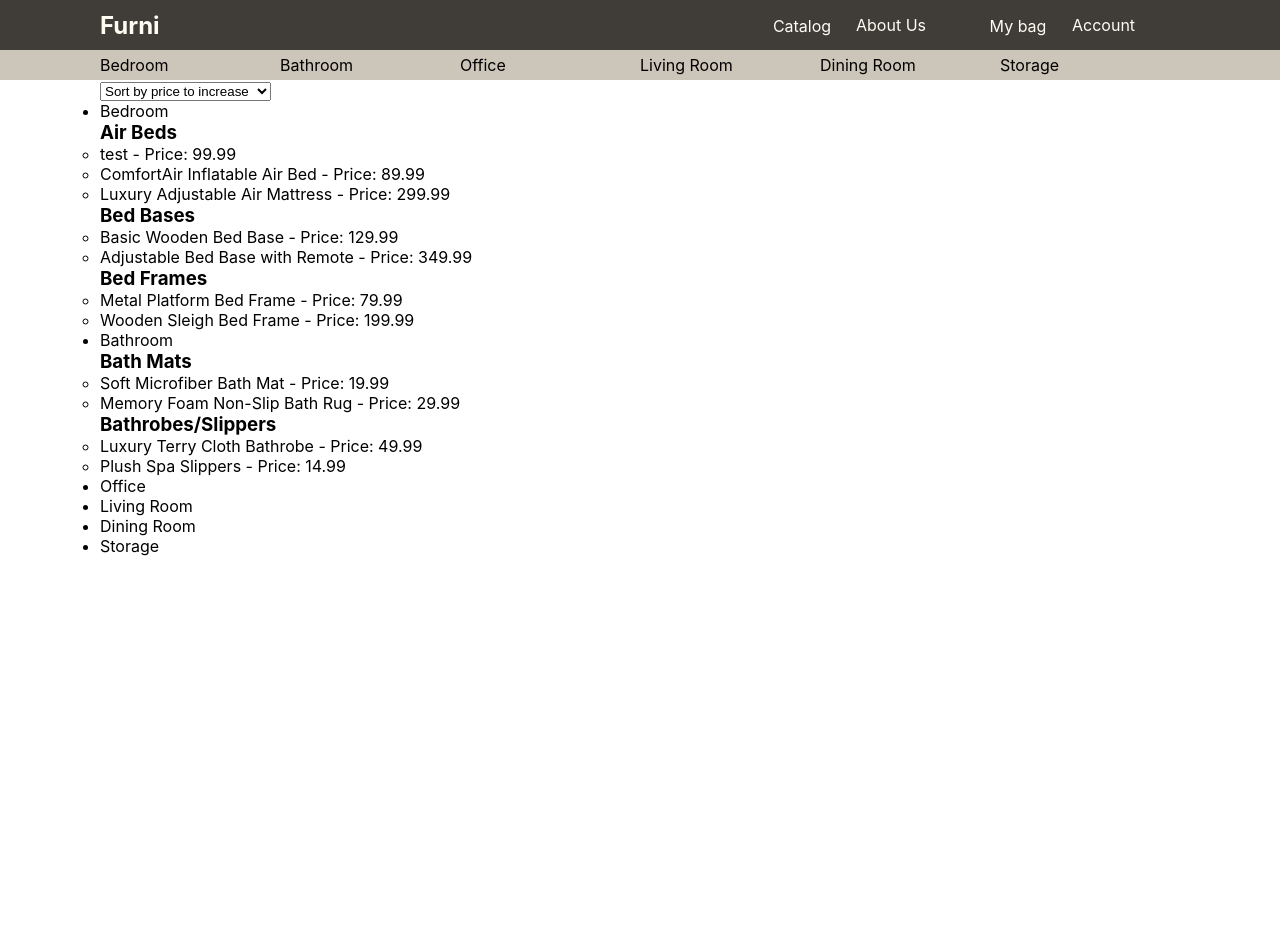
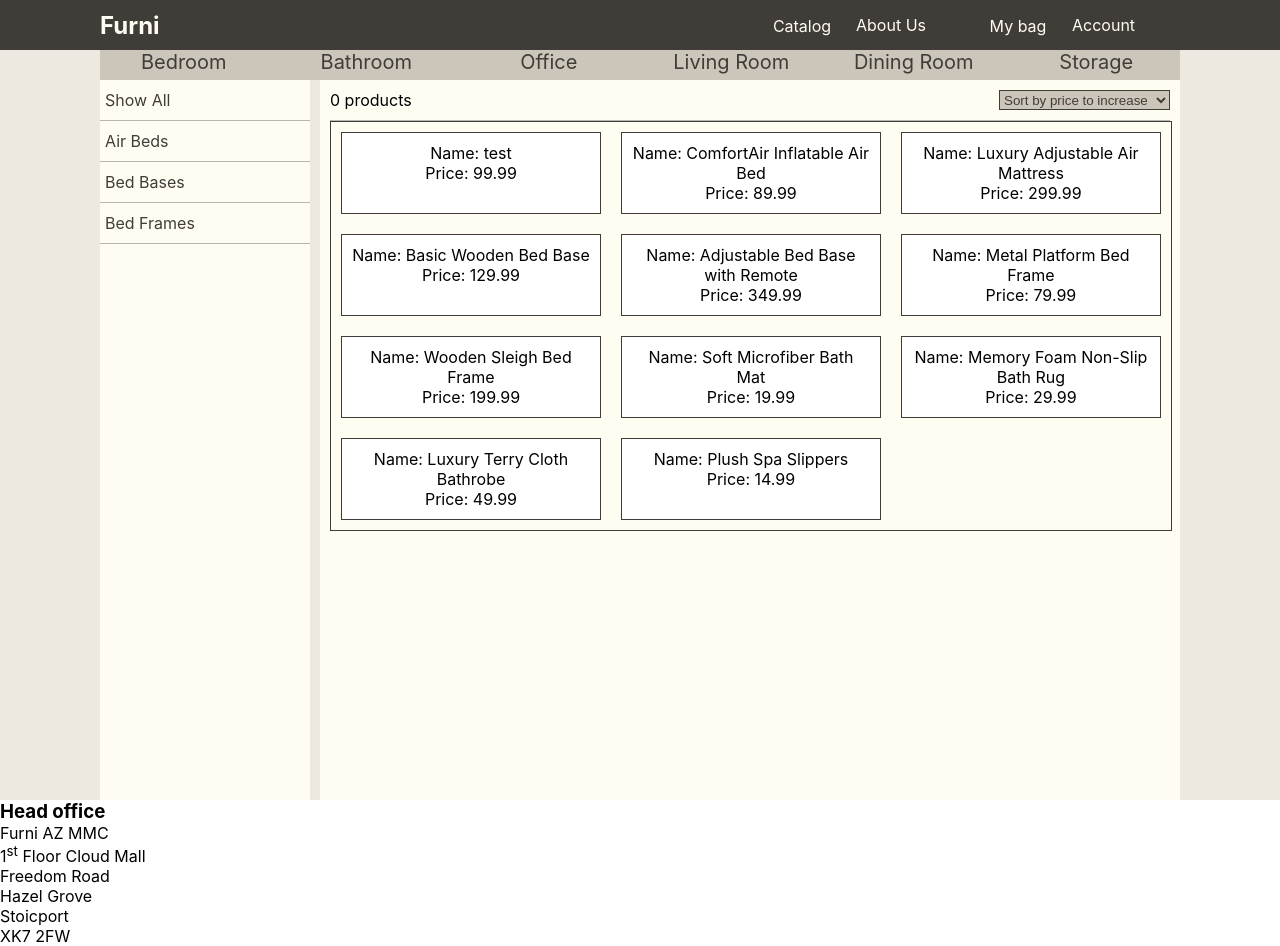
Before and after one commit to Sahibo/React, a React (Create React App) app in the folder project-react-store/: page / in a window 1280 px wide. Before the commit the page ends 800 px from the top, so only its background shows below. Built offline with nearby package versions, Linux system fonts and the light colour scheme.

Commit message:
Catalog grid done

```diff
--- a/project-react-store/src/Footer/Footer.jsx
+++ b/project-react-store/src/Footer/Footer.jsx
@@ -1,7 +1,27 @@
+import "./styles/Footer.css";
+
 export function Footer() {
   return (
-    <footer class="text-center text-lg-start bg-black text-muted">
+    <footer class="footer-container">
+      <div className="footer-column">
+        <div className="footer-title">
+          <h3>Head office</h3>
+        </div>
 
+        <div className="footer-content">
+          <p className="content-p">
+            Furni AZ MMC<br/>
+            1<sup>st</sup> Floor Cloud Mall<br/>
+            Freedom Road<br/>
+            Hazel Grove<br/>
+            Stoicport<br/>
+            XK7 2FW
+          </p>
+          <p>
+
+          </p>
+        </div>
+      </div>
     </footer>
   );
 }
--- a/project-react-store/src/Header/styles/Header.css
+++ b/project-react-store/src/Header/styles/Header.css
@@ -3,7 +3,7 @@
     padding: 0;
 }
 
-h1, span, a {
+.header-container * {
     color: #fffcf2;
     vertical-align: middle;
 }
--- a/project-react-store/src/Main/Catalog.jsx
+++ b/project-react-store/src/Main/Catalog.jsx
@@ -1,20 +1,53 @@
-import { useEffect, useState  } from "react";
+import { useEffect, useState } from "react";
 import { useDispatch, useSelector } from "react-redux";
-import { fetchContent, handleSort  } from "../store/reducer";
+import { fetchContent, handleSort } from "../store/reducer";
 import "./styles/Catalog.css";
 
 export function Catalog() {
   const dispatch = useDispatch();
   let data = useSelector((state) => state.products.categoriesArr);
-  let [sortByPrice, setSortByPrice] = useState({ increase: 'Sort by price to increase', decrease: 'Sort by price to decrease' })
-  let [sortByCategory, setSortByCategory] = useState('')
+  let [sortByPrice, setSortByPrice] = useState({
+    increase: "Sort by price to increase",
+    decrease: "Sort by price to decrease",
+  });
+  let [productsList, setProductsList] = useState([]);
+  let [selectedCategory, setSelectedCategory] = useState("Bedroom");
+  let [subcategory, setSubcategory] = useState("");
+  let [showAll, setShowAll] = useState(true);
 
   useEffect(() => {
     dispatch(fetchContent());
-
   }, []);
 
-  console.log(data);
+  const filteredSubcategories = data.find(
+    (category) => category.name === selectedCategory
+  )?.subcategories;
+
+  const handleCategoryChange = (e, category) => {
+    e.preventDefault();
+    setSelectedCategory(category);
+    setProductsList([]);
+    setShowAll(false);
+  };
+
+  const setSelectedSubcategory = (e, subcategory) => {
+    e.preventDefault();
+    setSubcategory(subcategory);
+    setShowAll(false);
+
+    const products =
+      data
+        .find((category) => category.name === selectedCategory)
+        ?.subcategories.find((sub) => sub.name === subcategory)?.products || [];
+
+    setProductsList(products);
+  };
+
+  const showAllProducts = (e) => {
+    e.preventDefault();
+    setShowAll(true);
+  };
+
   return (
     <div className="catalog-container">
       <div className="categories-container">
@@ -22,7 +55,13 @@ export function Catalog() {
           {Array.isArray(data) && data.length > 0 ? (
             data.map((category, index) => (
               <li className="category" key={index}>
-                {category.name}
+                <a
+                  onClick={(e) => handleCategoryChange(e, category.name)}
+                  className="category"
+                  href=""
+                  key={index}>
+                  {category.name}
+                </a>
               </li>
             ))
           ) : (
@@ -31,40 +70,68 @@ export function Catalog() {
         </ul>
       </div>
 
-      <ul>
-        <select onChange={(e) => dispatch(handleSort(e.target.value))}>
-          <option value={sortByPrice.increase}>{sortByPrice.increase}</option>
-          <option value={sortByPrice.decrease}>{sortByPrice.decrease}</option>
-        </select>
+      <div className="content-container">
+        {selectedCategory && filteredSubcategories && (
+          <aside className="side-container">
+            <ul className="subcategories-list">
+              <li className="subcategory">
+                <a href="" onClick={(e) => showAllProducts(e)}>
+                  Show All
+                </a>
+              </li>
 
-
-
-
-
-        {Array.isArray(data) && data.length > 0 ? (
-          data.map((category, categoryIndex) => (
-            <li key={categoryIndex}>
-              {category.name}
-              {category.subcategories.map((subcategory, subcategoryIndex) => (
-                <div key={subcategoryIndex}>
-                  <h3>{subcategory.name}</h3>
-                  <ul>
-                    {subcategory.products.map((product, productIndex) => (
-                      <li key={productIndex}>
-                        {product.name} - Price: {product.price}
-                      </li>
-                    ))}
-                  </ul>
-                </div>
+              {filteredSubcategories.map((subcategory, index) => (
+                <li className="subcategory">
+                  <a onClick={(e) => setSelectedSubcategory(e, subcategory.name)}
+                    href="" key={index}>
+                      {subcategory.name}
+                    </a>
+                </li>
               ))}
-            </li>
-          ))
-        ) : (
-          <p>Error</p>
+            </ul>
+          </aside>
         )}
 
-      </ul>
+        <div className="products-outer-container">
+          <div className="products-sort">
+            <span>{productsList.length} products</span>
+            <select onChange={(e) => dispatch(handleSort(e.target.value))} className="select-box">
+              <option value={sortByPrice.increase}>
+                {sortByPrice.increase}
+              </option>
+              <option value={sortByPrice.decrease}>
+                {sortByPrice.decrease}
+              </option>
+            </select>
+          </div>
 
+          <div className="products-container">
+            {showAll ? (
+              <div className="products-list">
+                  {data.map((category) =>
+                    category.subcategories.map((subcategory) =>
+                      subcategory.products.map((product, index) => (
+                        <div key={index} className="product-item">
+                          <p>Name: {product.name}</p>
+                          <p>Price: {product.price}</p>
+                        </div>
+                      ))
+                    )
+                  )}
+              </div>
+            ) : productsList.length > 0 ? (
+              <div className="products-list">
+                  {productsList.map((product, index) => (
+                    <div key={index} className="product-item">
+                      <p>Name: {product.name}</p>
+                      <p>Price: {product.price}</p>
+                    </div>
+                  ))}
+              </div>
+            ) : null}
+          </div>
+        </div>
+      </div>
     </div>
   );
 }
--- a/project-react-store/src/Main/styles/Catalog.css
+++ b/project-react-store/src/Main/styles/Catalog.css
@@ -3,36 +3,123 @@
     padding: 0;
 }
 
+li a{
+    color: #403d39;
+
+}
+
+li {
+    list-style: none;
+}
+
 .catalog-container {
     padding: 0 100px;
+    height: calc(100vh - 50px);
+    background-color: #ede9e1;
+}
+
+.categories-container {
     height: 30px;
     background-color: #ccc5b9;
 }
 
-.categories-container {
-    height: 100%;
+.categories-container a {
+    color: #403d39;
+    font-size: 20px;
+
 }
 
 .categories-list {
     display: flex;
+    text-align: center;
     justify-content: space-between;
-
-    list-style: none;
     height: 100%;
+    gap: 15px;
 }
 
 .category {
-    display: flex;
+    display: inline-block;
+    text-align: center;
     flex: 1;
     text-wrap: nowrap;
     text-align: center;
     align-items: center;
     height: 100%;
     width: 100%;
+    cursor: pointer;
+
 }
-
 
 .category:hover {
     background-color: #403d39;
     color: #fffcf2;
 }
+
+.content-container {
+    display: flex;
+    height: calc(100% - 30px);
+    gap: 10px;
+}
+
+.side-container {
+    height: 100%;
+    width: 20%;
+    background-color: #fffcf2;
+}
+
+.side-container ul li {
+    border-bottom: #403d395e 1px solid;
+    padding: 10px 5px;
+}
+
+.side-container ul li a {
+    font-size: 16px;
+}
+
+.side-container ul li a:hover {
+    text-decoration: underline;
+}
+
+.products-sort {
+    height: 30px;
+    display: flex;
+    justify-content: space-between;
+    border-bottom: #403d395e 1px solid;
+}
+
+.select-box {
+    background-color: #ccc5b9;
+    border-color: #403d39;
+    color: #403d39;
+    margin-bottom: 10px;
+
+}
+
+.products-outer-container {
+    width: 80%;
+    padding: 10px;
+    background-color: #fffcf2;
+}
+
+.products-list {
+    width: 100%;
+    display: flex;
+    flex-wrap: wrap;
+    margin: 0;
+
+    border: #403d39 1px solid;
+}
+
+.product-item {
+    border: #403d39 1px solid;
+    flex-basis: calc(33.33% - 20px); /* Adjust the width as needed */
+    margin: 10px;
+    box-sizing: border-box;
+}
+
+.product-item {
+    padding: 10px;
+    border: #403d39 1px solid;
+    background-color: #fff;
+    text-align: center;
+}
```
